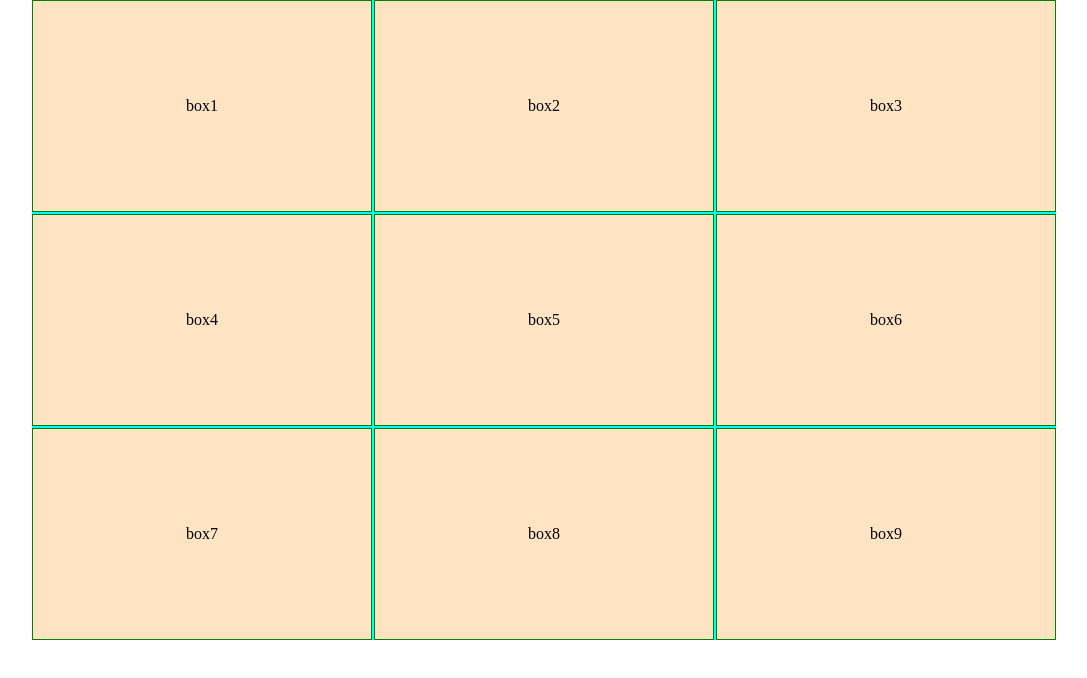
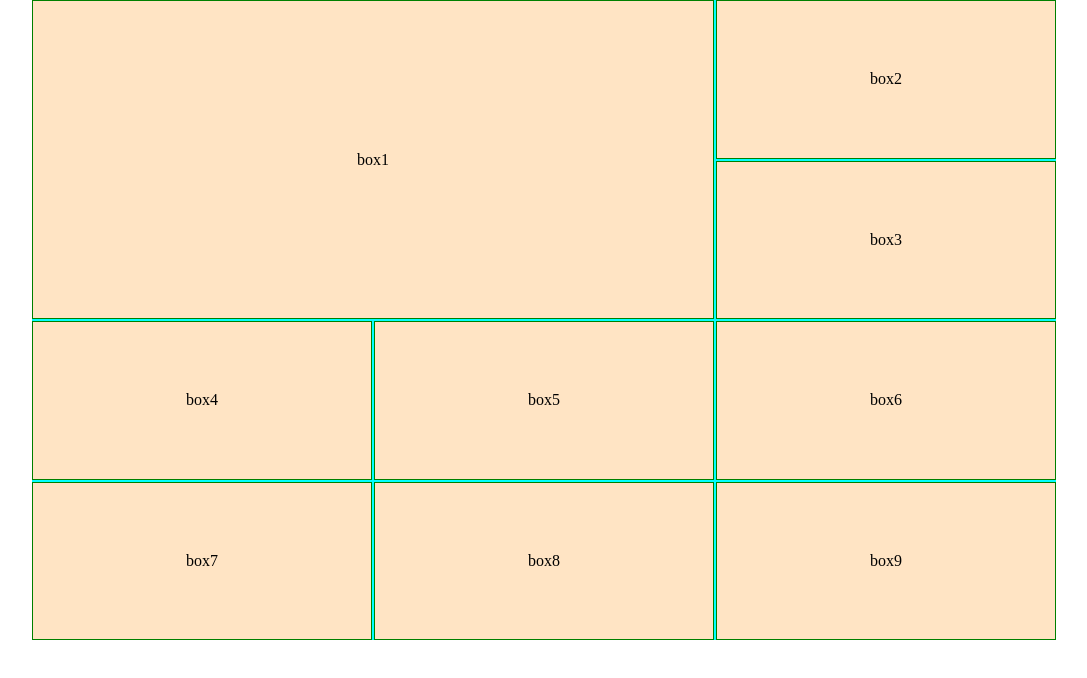
Before and after one commit to farzinparakkal/cssreference, a plain HTML site: page index.html in a window 1280 px wide. Shown: the whole page, without its empty margins (96-1183 px from the left). Drawn offline with Linux system fonts and the light colour scheme.

Commit message:
second commit

```diff
--- a/style.css
+++ b/style.css
@@ -26,3 +26,15 @@
     justify-content: center;
     display: flex;
 }
+.box1{
+    /* grid-column-start: 1;
+    grid-column-end: 3;
+    grid-row-start: 1;
+    grid-row-end: 3; */
+
+    /* grid-column-start: 1;
+    grid-column-end: span2; */
+
+    grid-column: 1/3;
+    grid-row: 1/3;
+}
```
